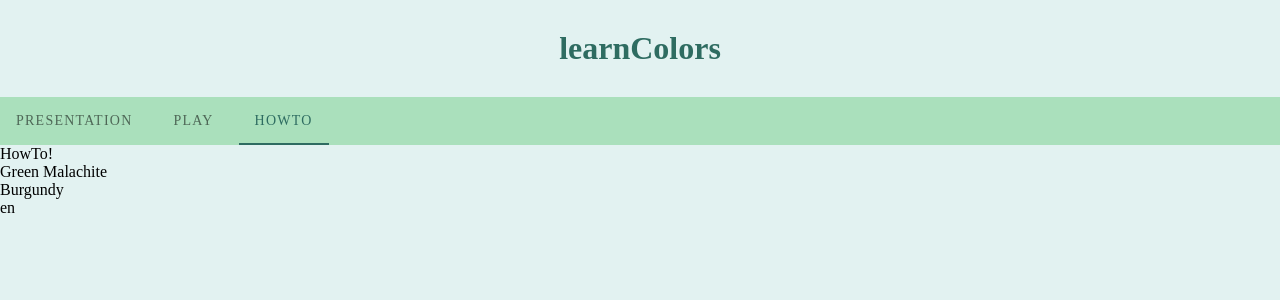
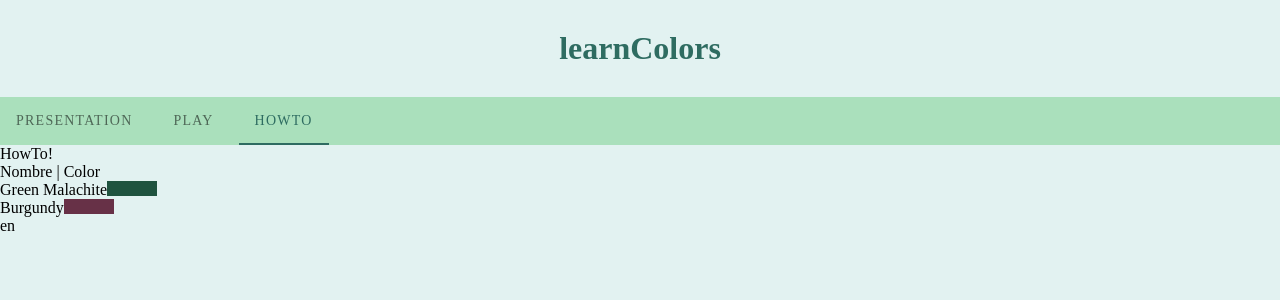
Before and after one commit to alexvkcr/colors, a Vue app: page /howto in a window 1280 px wide. Shown: the top 300 px of the page. Built offline with nearby package versions, Linux system fonts and the light colour scheme.

Commit message:
feat: colors displaying color :)

```diff
--- a/src/components/ColorList.vue
+++ b/src/components/ColorList.vue
@@ -1,6 +1,9 @@
 <template>
   <div id="ColorList">
-      <p v-for="color in propColorList" :key="color.codes" >{{color[$i18n.locale]}}</p>
+      <div>Nombre | Color</div>
+      <div v-for="color in propColorList" :key="color.codes" class="colorBox" >
+          {{color[$i18n.locale]}} <div class="colorDisplay" v-bind:style="{ backgroundColor: '#'+color.codes[0]}"> </div>
+      </div>
       {{this.$i18n.locale}}
   </div>
 </template>
@@ -16,4 +19,12 @@ export default {
 </script>
 
 <style scoped>
+.colorBox{
+    display: flex;
+}
+.colorDisplay{
+    height: 15px;
+    width: 50px;
+    background-color: black;
+}
 </style>
```
